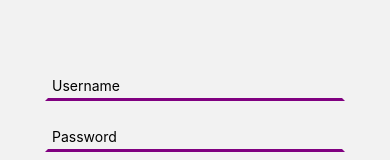
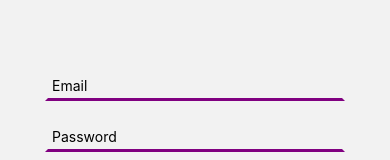
Before and after one commit to ComunidadContigo/Polaris, a React Native app: screen /LogIn in a window 390 px wide. Shown: the part 531-691 px from the top of the page. Built offline with nearby package versions, Linux system fonts and the light colour scheme.

Commit message:
Removed Linebreak in Linter,  Added Validation to Sign in parameters, added Api request on Sign in , TODO ( Find proper Route for sign in , Test)

```diff
--- a/screens/ProfileScreens/EditProfileScreen.jsx
+++ b/screens/ProfileScreens/EditProfileScreen.jsx
@@ -46,10 +46,11 @@ const EditProfileScreen = () => (
     <View style={[styles.container2]}>
       <Avatar.Image size={85} />
       <Text>Change Profile Picture?</Text>
-      <Text>Name</Text>
-      <Text>Username</Text>
+      <Text>Edit First Name</Text>
+      <Text>Edit Last Name</Text>
+      <Text>Email</Text>
       <Text>Password</Text>
-      <Text>OTher Stuff</Text>
+      <Text>Gender </Text>
     </View>
     <StatusBar />
   </SafeAreaView>
--- a/screens/SignInScreen/SignInScreen.tsx
+++ b/screens/SignInScreen/SignInScreen.tsx
@@ -1,33 +1,47 @@
-import React, { useState, useContext } from 'react';
+import React, { useContext } from 'react';
 import { View, TextInput, StyleSheet } from 'react-native';
+import * as Yup from 'yup';
+import { useFormik } from 'formik';
 import { AuthContext } from '../../components/context';
 import GreetingGraphics from '../../components/GreetingGraphics';
 import Button from '../../components/Button';
+import envs from '../../config/environment';
+
+const SignInSchema = Yup.object().shape({
+  email: Yup.string().email('Invalid email').required('Required'),
+  password: Yup.string()
+    .min(2, 'Too Short!')
+    .max(10, 'Too Long!')
+    .required('Required'),
+});
 
 const SignInScreen = () => {
-  const [username, setUsername] = useState('');
-  const [password, setPassword] = useState('');
-  const { signIn } = useContext(AuthContext);
-  const submit = () => {
-    signIn(username, password);
+  const { handleChange, handleSubmit, handleBlur, values } = useFormik({
+    validationSchema: SignInSchema,
+    initialValues: {
+      email: '',
+      password: '',
+    },
+    onSubmit: () => {
+      handleSignIn();
+    },
+  });
 
-    // const data = { name: username, pass: password };
+  const handleSignIn = async () => {
+    try {
+      const settings = {
+        method: 'POST',
+        body: JSON.stringify(values),
+      };
+      await fetch(`${envs?.DEV_USER_SERVICE_URL}/user`, settings);
+      // find Route for Sign In
+    } catch (e) {
+      console.log(e);
+    } finally {
+      useContext(AuthContext);
+    }
+  };
 
-    // fetch('https://example.com/profile', {
-    //   method: 'POST', // or 'PUT'
-    //   headers: {
-    //     'Content-Type': 'application/json',
-    //   },
-    //   body: JSON.stringify(data),
-    // })
-    // .then(response => response.json())
-    // .then(data => {
-    //   console.log('Success:', data);
-    // })
-    // .catch((error) => {
-    //   console.error('Error:', error);
-    // });
-  };
   return (
     <View
       style={{ flex: 1, alignItems: 'center', justifyContent: 'center' }}
@@ -38,16 +52,18 @@ const SignInScreen = () => {
 
       <TextInput
         style={styles.input}
-        placeholder="Username"
-        onChangeText={(val) => setUsername(val)}
+        placeholder="Email"
+        onChangeText={handleChange('email')}
+        onBlur={handleBlur('email')}
       />
       <TextInput
         style={styles.input}
         placeholder="Password"
-        onChangeText={(val) => setPassword(val)}
+        onChangeText={handleChange('password')}
+        onBlur={handleBlur('password')}
       />
       <View style={styles.buttonWrapper}>
-        <Button onPress={submit} label="LogIn" />
+        <Button onPress={handleSubmit} label="LogIn" />
       </View>
     </View>
   );
```
Also changed, not shown: .eslintrc.json.
